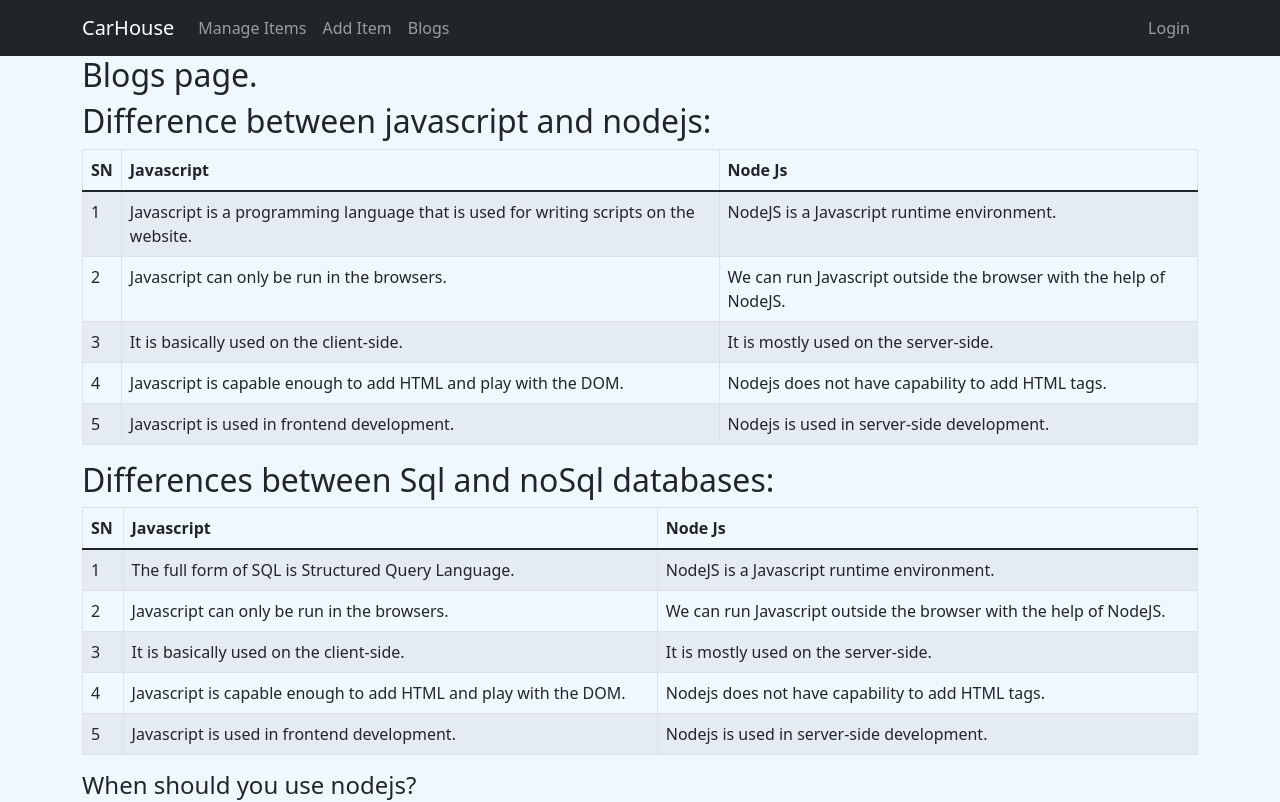
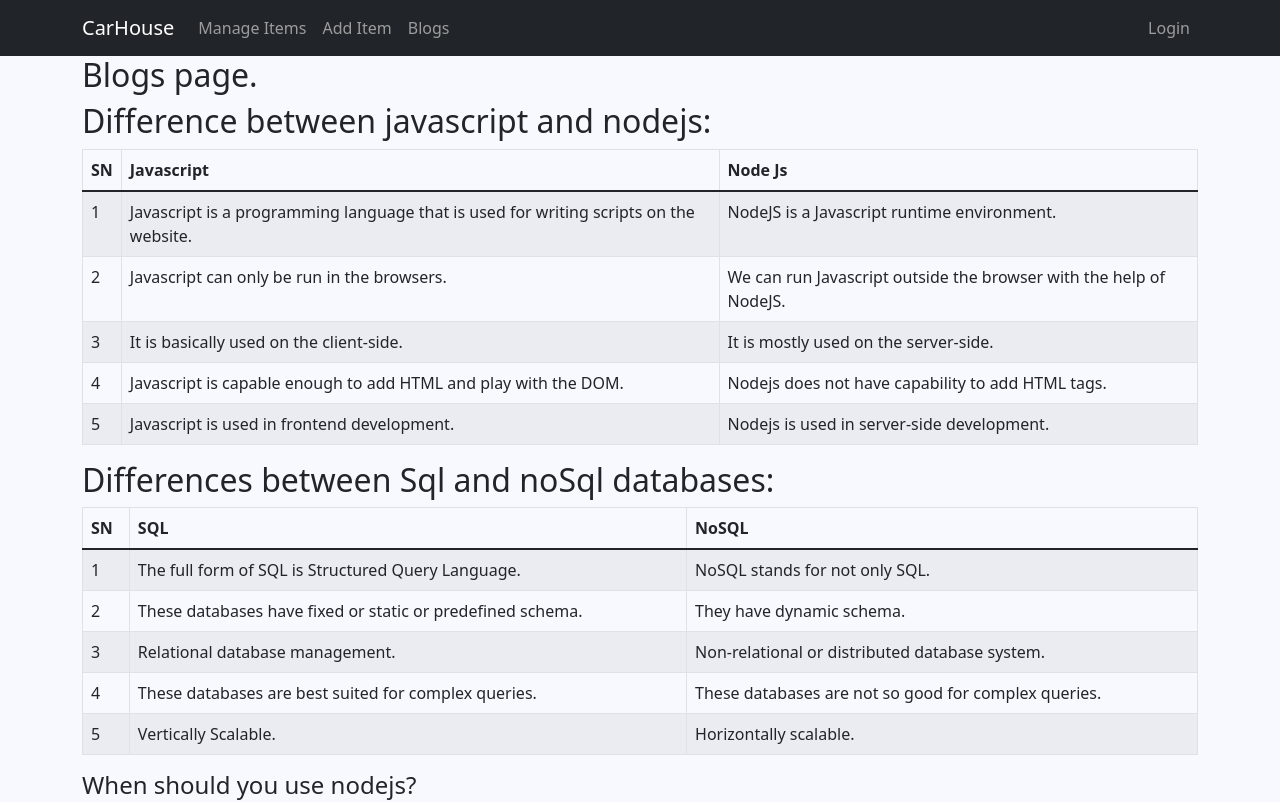
Before and after one commit to kdipto1/warehouse-management-client-side, a React (Create React App) app: page /blogs in a window 1280 px wide. Shown: the top 802 px of the page. Built offline with nearby package versions, Linux system fonts and the light colour scheme; no server answers.

Commit message:
3 quiz added in blogs page

```diff
--- a/src/App.css
+++ b/src/App.css
@@ -1,4 +1,6 @@
 body{
   overflow-x: hidden;
-  background-color: aliceblue;
+  /* background-color: aliceblue; */
+  background-color: ghostwhite;
+
 }
--- a/src/Pages/Blogs/Blogs.js
+++ b/src/Pages/Blogs/Blogs.js
@@ -54,39 +54,35 @@ const Blogs = () => {
         <thead>
           <tr>
             <th>SN</th>
-            <th>Javascript</th>
-            <th>Node Js</th>
+            <th>SQL</th>
+            <th>NoSQL</th>
           </tr>
         </thead>
         <tbody>
           <tr>
             <td>1</td>
             <td>The full form of SQL is Structured Query Language.</td>
-            <td>NodeJS is a Javascript runtime environment.</td>
+            <td>NoSQL stands for not only SQL.</td>
           </tr>
           <tr>
             <td>2</td>
-            <td>Javascript can only be run in the browsers.</td>
-            <td>
-              We can run Javascript outside the browser with the help of NodeJS.
-            </td>
+            <td>These databases have fixed or static or predefined schema.</td>
+            <td>They have dynamic schema.</td>
           </tr>
           <tr>
             <td>3</td>
-            <td>It is basically used on the client-side.</td>
-            <td>It is mostly used on the server-side.</td>
+            <td>Relational database management.</td>
+            <td>Non-relational or distributed database system.</td>
           </tr>
           <tr>
             <td>4</td>
-            <td>
-              Javascript is capable enough to add HTML and play with the DOM.{" "}
-            </td>
-            <td>Nodejs does not have capability to add HTML tags.</td>
+            <td>These databases are best suited for complex queries.</td>
+            <td>These databases are not so good for complex queries.</td>
           </tr>
           <tr>
             <td>5</td>
-            <td>Javascript is used in frontend development.</td>
-            <td>Nodejs is used in server-side development.</td>
+            <td>Vertically Scalable.</td>
+            <td>Horizontally scalable.</td>
           </tr>
         </tbody>
       </Table>
@@ -97,7 +93,12 @@ const Blogs = () => {
           browser and to run javascript in server side.
         </p>
         <h4>When should you use mongodb?</h4>
-        <p><span>Ans:</span>I will use mongodb when my data will be object centric and will not fit into the schema of a relational database, when i will need to accommodate massive scale and when i will need to prototyping rapidly etc.</p>
+        <p>
+          <span>Ans:</span>I will use mongodb when my data will be object
+          centric and will not fit into the schema of a relational database,
+          when i will need to accommodate massive scale and when i will need to
+          prototyping rapidly etc.
+        </p>
       </div>
     </div>
   );
--- a/src/Pages/Home/Home.js
+++ b/src/Pages/Home/Home.js
@@ -16,6 +16,9 @@ const Home = () => {
       const url = `https://server-11-11.herokuapp.com/inventory?size=6`;
       try {
         const { data } = await axios.get(url);
+        if (!data) {
+
+        }
         setItems(data);
       } catch (error) {
         console.log(error);
```
